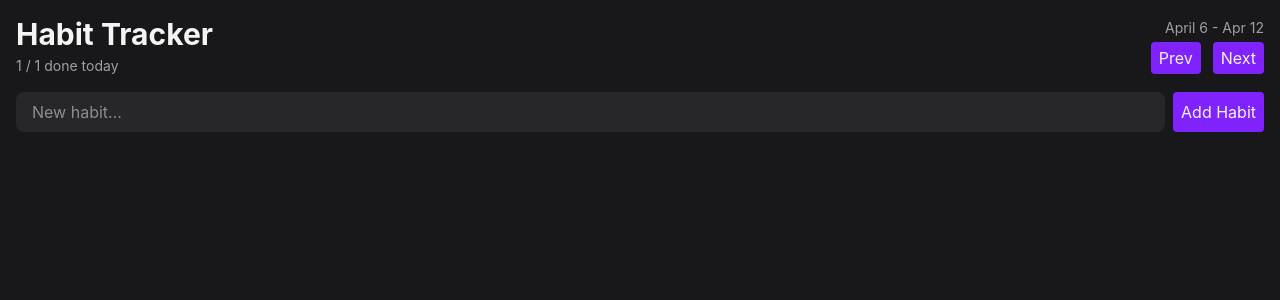
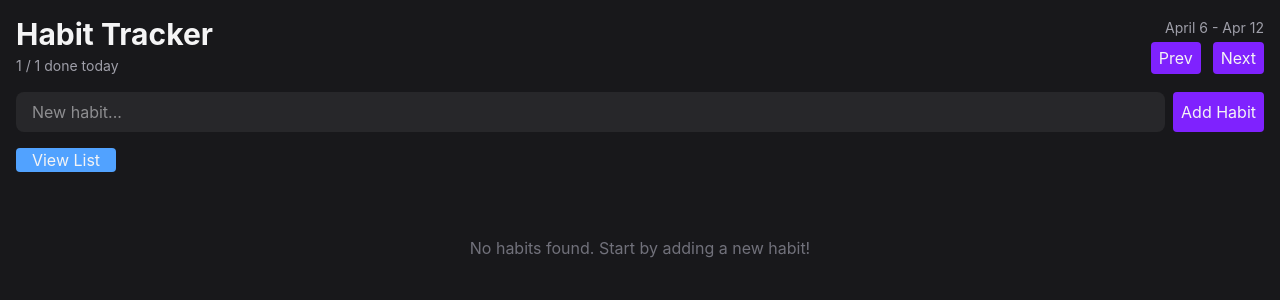
Before and after one commit to franco-ortega/habit-tracker, a React (Vite) app: page / in a window 1280 px wide. Shown: the top 300 px of the page. Built offline with nearby package versions, Linux system fonts and the light colour scheme.

Commit message:
create scaffolding for HabitList

```diff
--- a/src/App.tsx
+++ b/src/App.tsx
@@ -1,13 +1,44 @@
-// App will have three sections: Header, Form, and Habit List
-
+import { useState } from 'react';
 import Header from './components/Header';
 import HabitForm from './components/HabitForm';
+import HabitList from './components/HabitList';
 
 export default function App() {
+	const [viewHabits, setViewHabits] = useState(false);
+
 	return (
 		<div className='max-w-2x1 mx-auto p-4 flex flex-col gap-4'>
 			<Header />
 			<HabitForm />
+			<button
+				className='rounded bg-blue-400 w-25'
+				onClick={() => setViewHabits((prev) => !prev)}
+			>
+				{viewHabits ? 'Hide List' : 'View List'}
+			</button>
+			<HabitList
+				habits={
+					viewHabits
+						? [
+								{
+									id: 1,
+									name: 'Drink Water',
+									description: 'Drink at least 8 glasses of water a day',
+								},
+								{
+									id: 2,
+									name: 'Exercise',
+									description: 'Exercise for at least 30 minutes a day',
+								},
+								{
+									id: 3,
+									name: 'Read',
+									description: 'Read for at least 20 minutes a day',
+								},
+							]
+						: []
+				}
+			/>
 			{/* <main className='p-4'>
 				<section className='mb-4'>
 					<h2 className='text-lg font-semibold'>Add New Habit</h2>
--- /dev/null
+++ b/src/components/HabitList.tsx
@@ -0,0 +1,39 @@
+// component to display list of habits that are mapped from the database
+import React from 'react';
+// import { Habit } from '../types';
+
+type Habit = {
+	id: number;
+	name: string;
+	description: string;
+};
+
+interface HabitListProps {
+	habits: Habit[];
+}
+
+const HabitList: React.FC<HabitListProps> = ({ habits }) => {
+	if (habits.length === 0) {
+		return (
+			<p className='text-center text-zinc-500 py-12'>
+				No habits found. Start by adding a new habit!
+			</p>
+		);
+	}
+
+	return (
+		<div>
+			<h2>Your Habits</h2>
+			<ul>
+				{habits.map((habit) => (
+					<li key={habit.id}>
+						<h3>{habit.name}</h3>
+						<p>{habit.description}</p>
+					</li>
+				))}
+			</ul>
+		</div>
+	);
+};
+
+export default HabitList;
```
